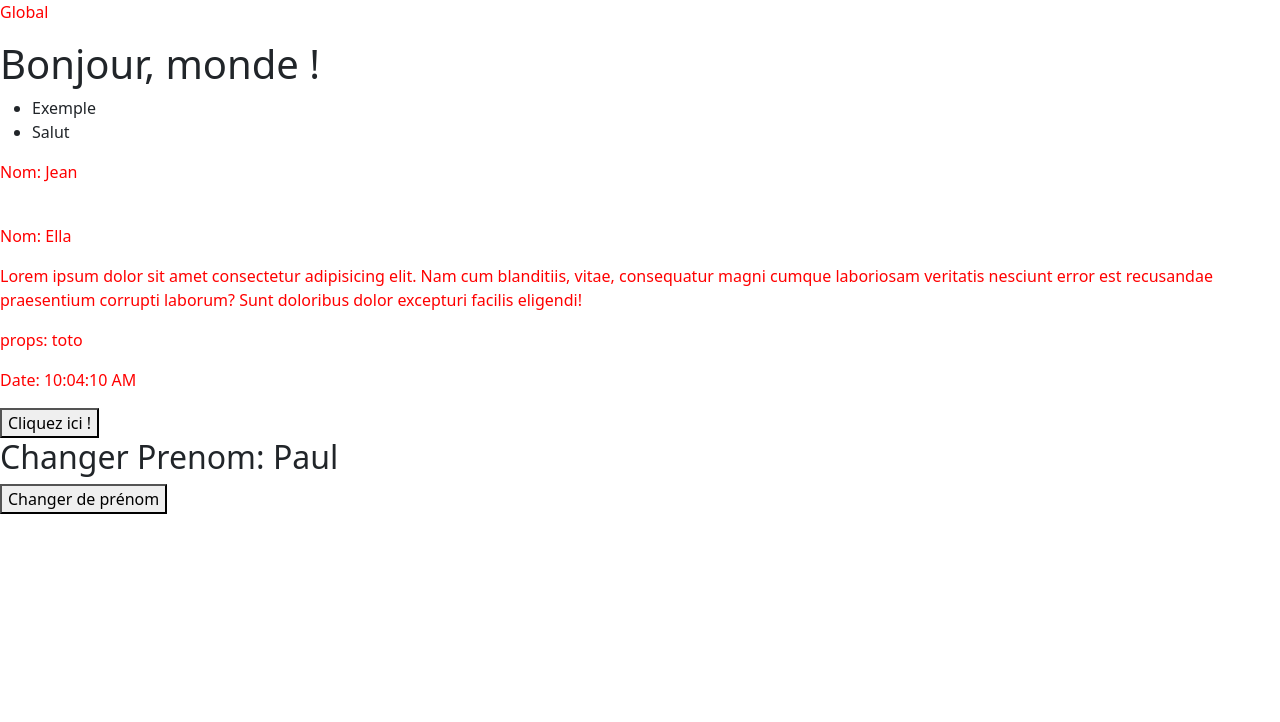
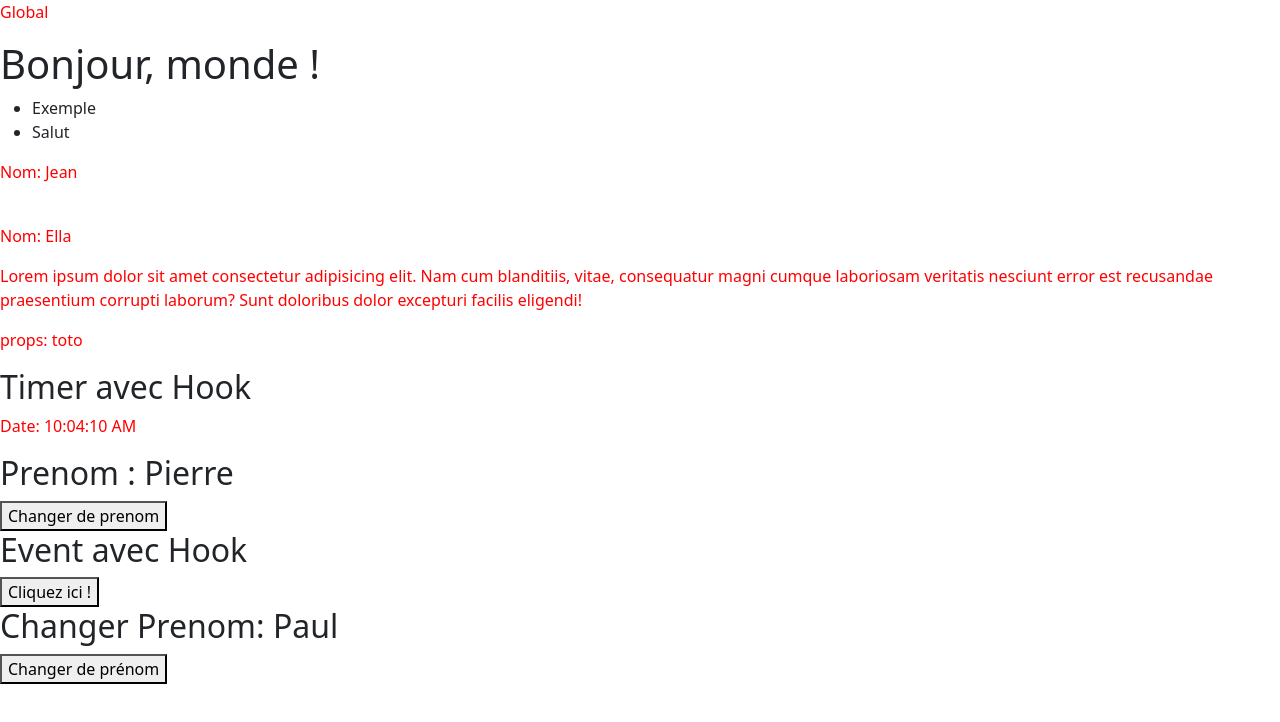
Before and after one commit to ylesueur-formation/cours-react, a React (Create React App) app: page / in a window 1280 px wide. Shown: the top 722 px of the page. Built offline with nearby package versions, Linux system fonts and the light colour scheme.

Commit message:
Les Events

```diff
--- a/src/App.js
+++ b/src/App.js
@@ -1,6 +1,6 @@
 import {  TimerHook } from './components/02-etats/Timer';
 import { Personnage, PersonnageAvecProps, Personne } from './components/01-composant/Personne';
-import { Event } from './components/03-events/Event';
+import { Event, EventClasse } from './components/03-events/Event';
 
 export default function App() {
   return (
@@ -19,7 +19,10 @@ export default function App() {
           <PersonnageAvecProps name="toto" />
           {/* <Timer />
           <TimerState /> */}
+          <h2>Timer avec Hook</h2>
           <TimerHook />
+          <EventClasse />
+          <h2>Event avec Hook</h2>
           <Event/>
       </div>
   )
--- a/src/components/03-events/Event.jsx
+++ b/src/components/03-events/Event.jsx
@@ -34,3 +34,27 @@ export function Event() {
         </React.Fragment>
     );
 }
+
+export class EventClasse extends React.Component {
+    constructor(props) {
+        super(props);
+        this.state = {
+            prenom: 'Pierre'
+        }
+    }
+
+    changerPrenom = () => {
+        this.setState({
+            prenom: "Marie"
+        })
+    }
+
+    render() {
+        return (
+            <>
+                <h2>Prenom : {this.state.prenom}</h2>
+                <button onClick={this.changerPrenom}>Changer de prenom</button>
+            </>
+        );
+    }
+}
```
